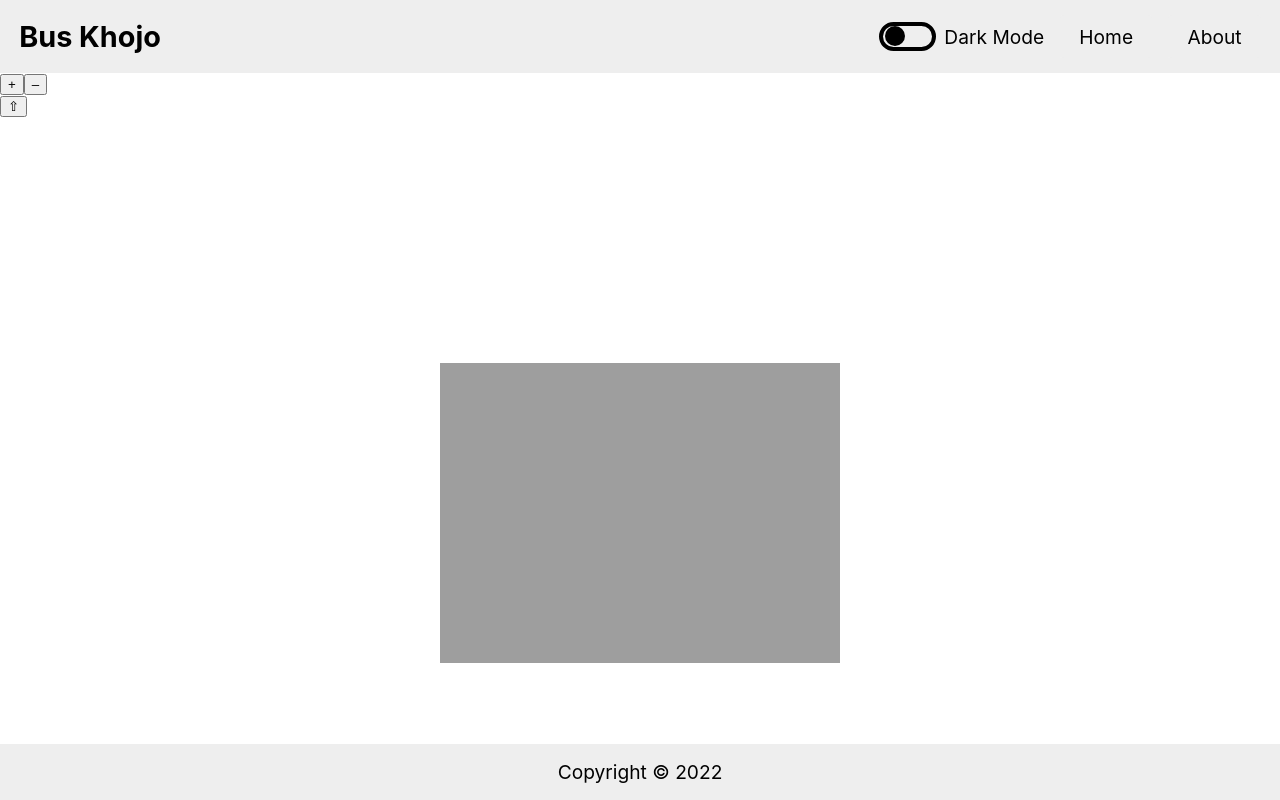
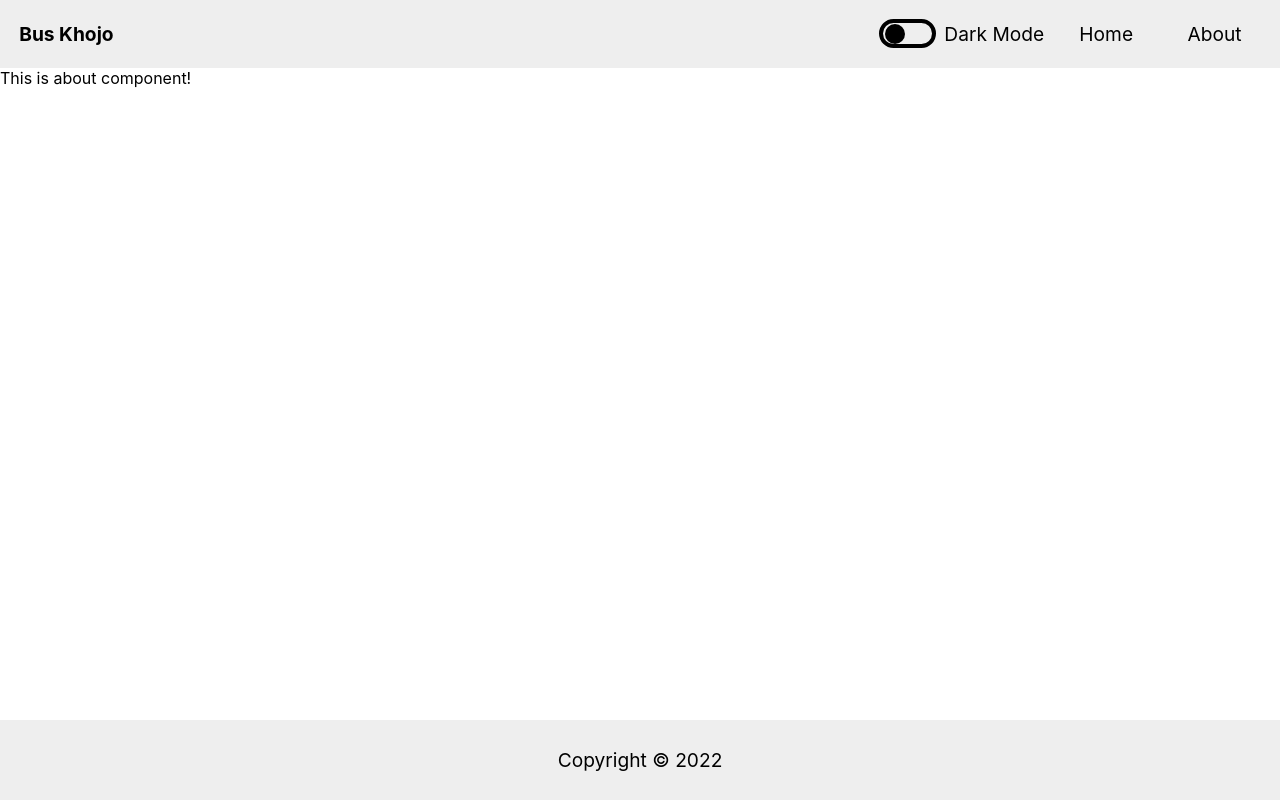
Before and after one commit to mrz004/bus-khojo, a React (Create React App) app: page /about in a window 1280 px wide. Built offline with nearby package versions, Linux system fonts and the light colour scheme; no server answers.

Commit message:
Added React Router

```diff
--- a/package.json
+++ b/package.json
@@ -10,6 +10,7 @@
     "react": "^18.2.0",
     "react-dom": "^18.2.0",
     "react-router": "^6.6.1",
+    "react-router-dom": "^6.6.1",
     "react-scripts": "5.0.1",
     "web-vitals": "^2.1.4"
   },
--- a/src/App.css
+++ b/src/App.css
@@ -1,10 +1,5 @@
 *, *::before, *::after {
   margin: 0;
+  padding: 0;
   box-sizing: border-box;
 }
-
-.mainContainer {
-  height: 100vh;
-  display: grid;
-  grid-template-rows: auto 1fr 7vh;
-}
--- a/src/App.js
+++ b/src/App.js
@@ -1,42 +1,29 @@
-import React, { useState} from "react";
+import React from "react";
 import "./App.css";
-import Navbar from "./components/Navbar";
-import Footer from "./components/Footer";
 import MyMap from "./components/MyMap";
+import About from "./components/About";
 import config from "./config";
+import {
+  createBrowserRouter,
+  createRoutesFromElements,
+  RouterProvider,
+  Route
+} from "react-router-dom";
+import MainComponent from "./components/MainComponent";
 
 function App() {
   document.title = config.projectName;
 
+  const router = createBrowserRouter(
+    createRoutesFromElements(
+      <Route path="/" element={<MainComponent config={config} />}>
+        <Route path="" element={<MyMap apiKey={config.apiKey} />} />
+        <Route path="about" element={<About />} />
+      </Route>
+    )
+  );
 
-  const [myStyle, setMyStyle] = useState({
-    color: "black",
-    backgroundColor: "#eee",
-  });
-
-  const switchMode = () => {
-    if (myStyle.color === "black") {
-      setMyStyle({ color: "#eee", backgroundColor: "black" });
-    } else {
-      setMyStyle({ color: "black", backgroundColor: "#eee" });
-    }
-  };
-
-  return (
-    <div className="mainContainer">
-      <Navbar
-        title={config.projectName}
-        style={myStyle}
-        switchMode={switchMode}
-      />
-      <div
-        style={{display: "grid", placeItems: "center" }}
-      >
-        <MyMap apiKey={config.apiKey} />
-      </div>
-      <Footer style={myStyle} />
-    </div>
-  );
+  return <RouterProvider router={router} />;
 }
 
 export default App;
--- /dev/null
+++ b/src/components/About.js
@@ -0,0 +1,11 @@
+import React from 'react'
+
+const About = () => {
+  return (
+    <div>
+      This is about component!
+    </div>
+  )
+}
+
+export default About
--- /dev/null
+++ b/src/components/MainComponent.js
@@ -0,0 +1,35 @@
+import React, { useState } from "react";
+import "./styles/MainComponent.css";
+import Navbar from "./Navbar";
+import Footer from "./Footer";
+import { Outlet } from "react-router";
+
+const MainComponent = ({ config}) => {
+
+  const [myStyle, setMyStyle] = useState({
+    color: "black",
+    backgroundColor: "#eee",
+  });
+
+  const switchMode = () => {
+    if (myStyle.color === "black") {
+      setMyStyle({ color: "#eee", backgroundColor: "black" });
+    } else {
+      setMyStyle({ color: "black", backgroundColor: "#eee" });
+    }
+  };
+
+  return (
+    <div className="mainContainer">
+      <Navbar
+        title={config.projectName}
+        style={myStyle}
+        switchMode={switchMode}
+      />
+      <Outlet />
+      <Footer style={myStyle} />
+    </div>
+  );
+};
+
+export default MainComponent;
--- a/src/components/Navbar.js
+++ b/src/components/Navbar.js
@@ -2,12 +2,13 @@ import React from "react";
 import PropTypes from "prop-types";
 import "./styles/Navbar.css";
 import ToggleButton from "./ToggleButton";
+import { Link, NavLink } from "react-router-dom";
 
 const Navbar = ({ title, style, switchMode }) => {
   return (
     <nav style={style}>
       <h3>
-        {title}
+        <Link to="/">{title}</Link>
         <div
           className="hambug"
           onClick={() => {
@@ -43,14 +44,10 @@ const Navbar = ({ title, style, switchMode }) => {
           </label>
         </li>
         <li>
-          <a style={style} href="/">
-            Home
-          </a>
+          <NavLink to="/">Home</NavLink>
         </li>
         <li>
-          <a style={style} href="/about">
-            About
-          </a>
+          <NavLink to="about">About</NavLink>
         </li>
       </ul>
     </nav>
--- /dev/null
+++ b/src/components/styles/MainComponent.css
@@ -0,0 +1,5 @@
+.mainContainer {
+    height: 100vh;
+    display: grid;
+    grid-template-rows: auto 1fr 10vh;
+  }
--- a/src/components/styles/Navbar.css
+++ b/src/components/styles/Navbar.css
@@ -40,11 +40,19 @@ nav > ul > li {
   width: 1.3em;
 }
 
+nav a {
+  text-decoration: none;
+  color: currentColor;
+}
+
 nav > ul > li > a {
-  text-decoration: none;
   padding: 0.5em 1em;
   border-radius: 0.2em;
-  color: black;
+}
+
+nav > ul > li > a:hover {
+  color: white;
+  background-color: gray;
 }
 
 @media screen and (max-width: 768px) {
--- a/src/components/styles/ToggleButton.css
+++ b/src/components/styles/ToggleButton.css
@@ -10,7 +10,7 @@ input[data-type="toggleButton"] + label {
   border: var(--border-size) solid currentColor;
   border-radius: calc(var(--size) * 2);
   position: relative;
-  transition: flex 1s ease;
+  transition: justify-content 1s ease;
 }
 
 input[data-type="toggleButton"]:checked + label {
```
Also changed, not shown: 1 other file (tests, documents, lock files or other folders).
